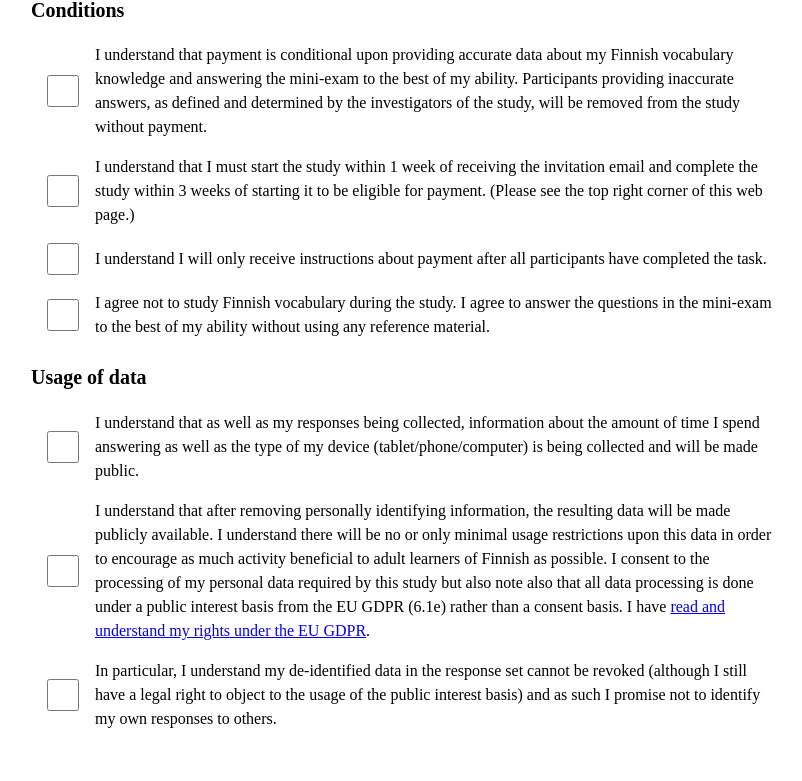
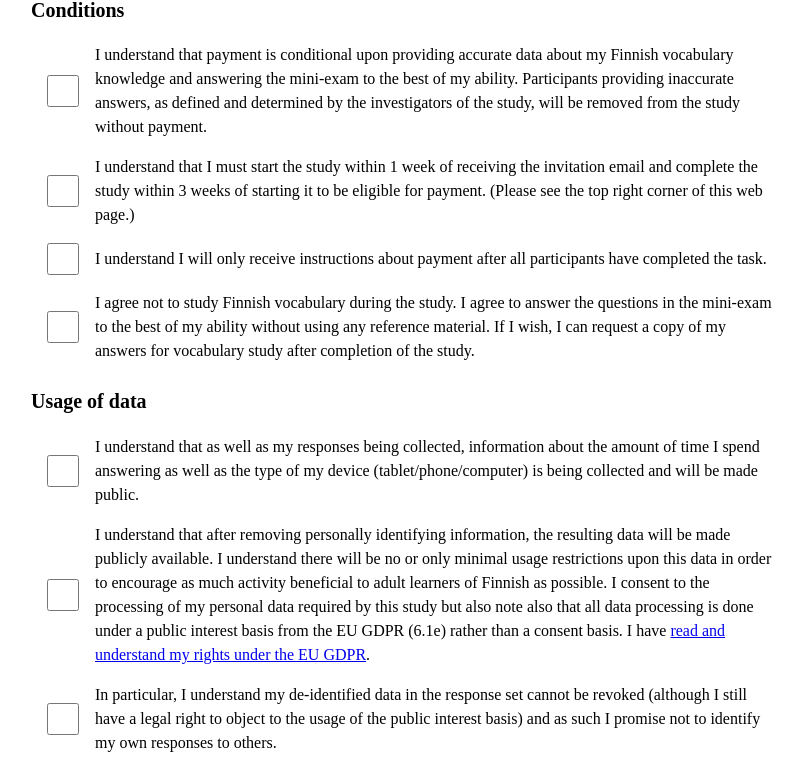
Before and after one commit to frankier/finnvocabcollect, a Python web app: template selfassess/selfassess/templates/terms.html in a window 1280 px wide. Shown: the part 1285-2066 px from the top of the page, without its empty margins (226-1028 px from the left). Run offline with Jinja, Linux system fonts and the light colour scheme; the template is opened without the code that fills it, so the values that code supplies are empty.

Commit message:
Add note that they can request their answers

```diff
--- a/selfassess/selfassess/templates/terms.html
+++ b/selfassess/selfassess/templates/terms.html
@@ -118,8 +118,10 @@
             <input class="w2 h2 mr3 flex-none" type="checkbox" name="nostudy" id="nostudy" value="nostudy">
             <label for="nostudy" class="lh-copy">
                 I agree not to study Finnish vocabulary during the study. I
-                agree to answer the questions in the mini-exam to the best of my
-                ability without using any reference material.
+                agree to answer the questions in the mini-exam to the best of
+                my ability without using any reference material. If I wish, I
+                can request a copy of my answers for vocabulary study after
+                completion of the study.
             </label>
         </div>
     </fieldset>
```
